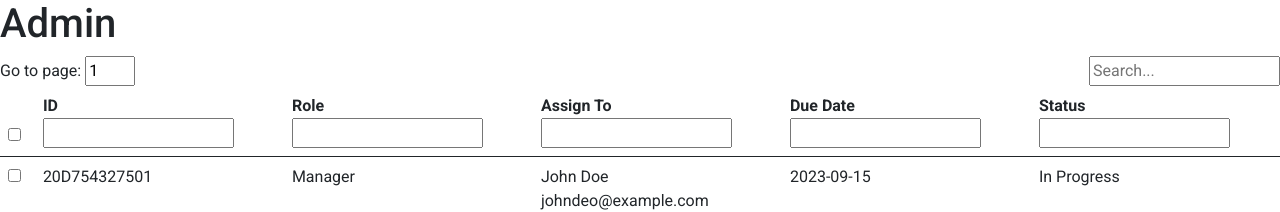
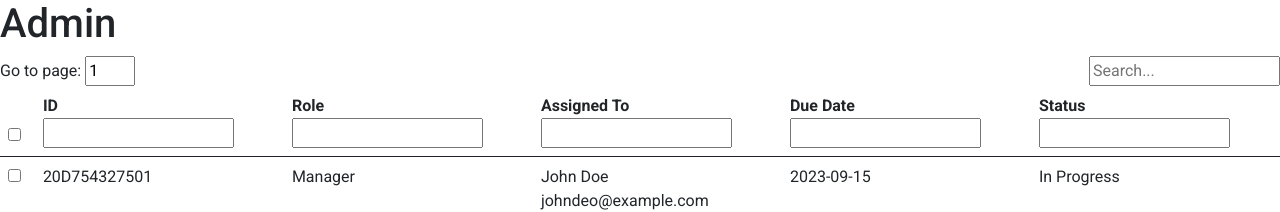
Before and after one commit to JoySarkarBD/college-project, a React (Vite) app: page /admin in a window 1280 px wide. Shown: the top 212 px of the page. Built offline with nearby package versions, Linux system fonts and the light colour scheme.

Commit message:
Feat: search option done

```diff
--- a/src/components/Datatable/Datatable.jsx
+++ b/src/components/Datatable/Datatable.jsx
@@ -1,3 +1,4 @@
+/* eslint-disable react/prop-types */
 import React, { useState } from "react";
 import {
   useFilters,
@@ -27,15 +28,24 @@ const DataTable = () => {
         Filter: columnFilter,
       },
       {
-        Header: "Assign To",
+        Header: "Assigned To",
         accessor: "assignTo",
+        Cell: ({ value }) => (
+          <div>
+            {value.name}
+            <br />
+            {value.mail}
+          </div>
+        ),
         Filter: columnFilter,
-        Cell: ({ value }) => {
-          return (
-            <div>
-              {value.name} <br /> {value.mail}
-            </div>
-          );
+        filter: (rows, id, filterValue) => {
+          return rows.filter((row) => {
+            const assignTo = row.values.assignTo;
+            return (
+              assignTo.name.toLowerCase().includes(filterValue.toLowerCase()) ||
+              assignTo.mail.toLowerCase().includes(filterValue.toLowerCase())
+            );
+          });
         },
       },
       {
```
